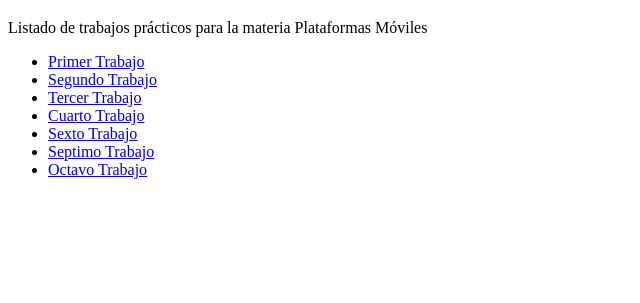
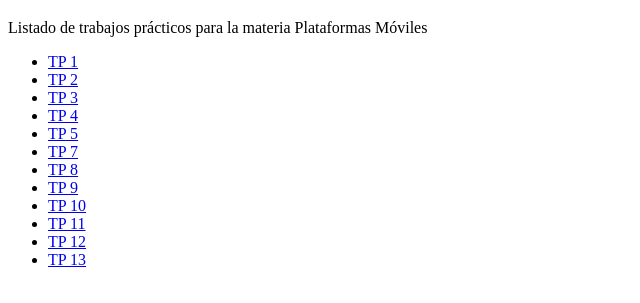
Before and after one commit to Naxthomy/plataformas-moviles-entregas, a plain HTML site: page index.html in a window 1280 px wide. Shown: the part 61-364 px from the top of the page, without its empty margins (0-640 px from the left). Drawn offline with Linux system fonts and the light colour scheme.

Commit message:
Update index.html

```diff
--- a/index.html
+++ b/index.html
@@ -7,13 +7,18 @@
      <h1>Trabajos Prácticos</h1>
      <p>Listado de trabajos prácticos para la materia Plataformas Móviles</p>
      <ul>
-        <li><a href="tp-1/">Primer Trabajo</a></li>
-        <li><a href="tp-2/">Segundo Trabajo</a></li>
-        <li><a href="tp-3/">Tercer Trabajo</a></li>
-        <li><a href="tp-4/">Cuarto Trabajo</a></li>
-        <li><a href="tp-6/">Sexto Trabajo</a></li>
-        <li><a href="tp-7/">Septimo Trabajo</a></li>
-        <li><a href="tp-8/">Octavo Trabajo</a></li>
+        <li><a href="tp-1/">TP 1</a></li>
+        <li><a href="tp-2/">TP 2</a></li>
+        <li><a href="tp-3/">TP 3</a></li>
+        <li><a href="tp-4/">TP 4</a></li>
+        <li><a href="tp-6/">TP 5</a></li>
+        <li><a href="tp-7/">TP 7</a></li>
+        <li><a href="tp-8/">TP 8</a></li>
+        <li><a href="tp-9/">TP 9</a></li>
+        <li><a href="tp-10/">TP 10</a></li>
+        <li><a href="tp-11/">TP 11</a></li>
+        <li><a href="tp-12/">TP 12</a></li>
+        <li><a href="tp-13/">TP 13</a></li>
      </ul>
    </body>
 </html>
```
